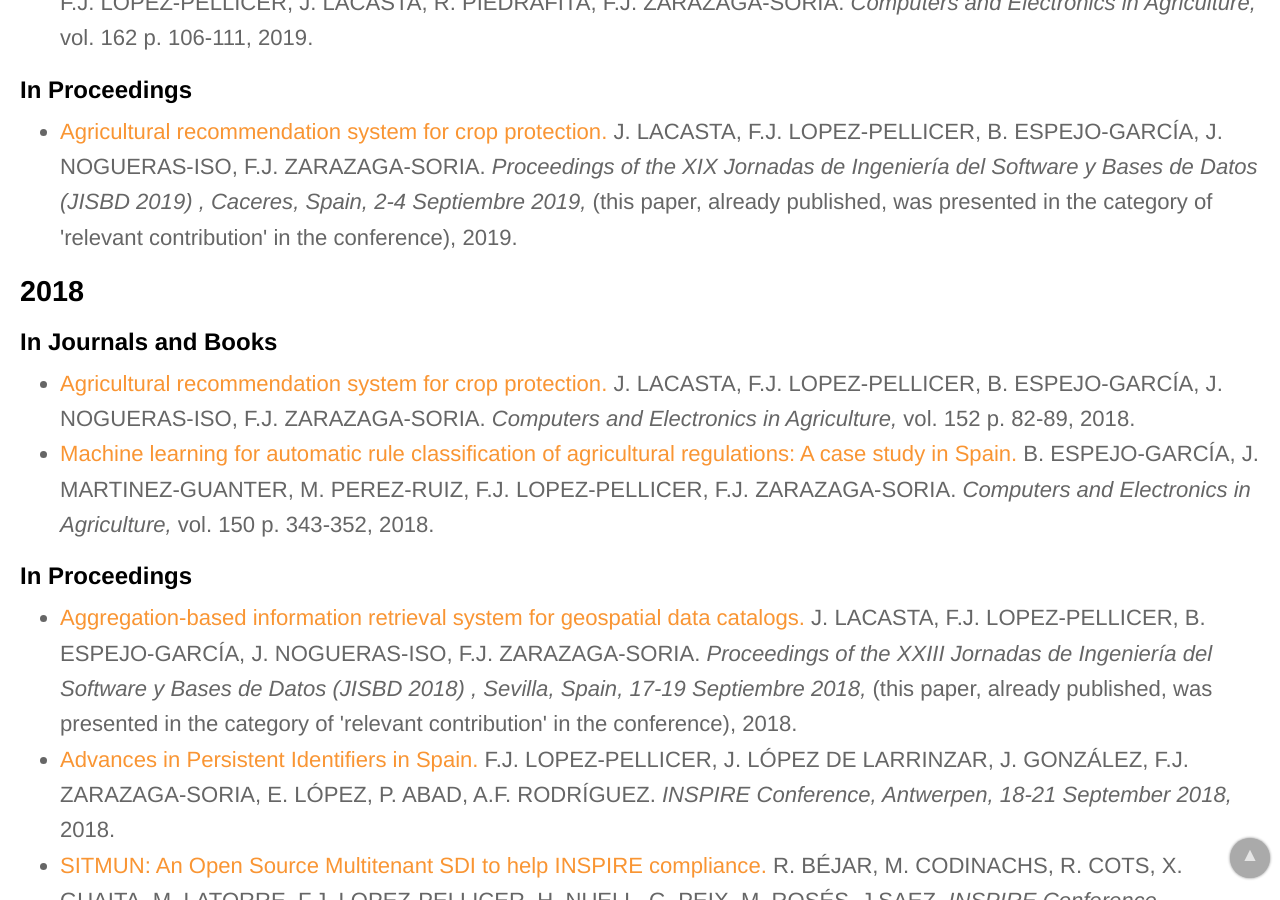
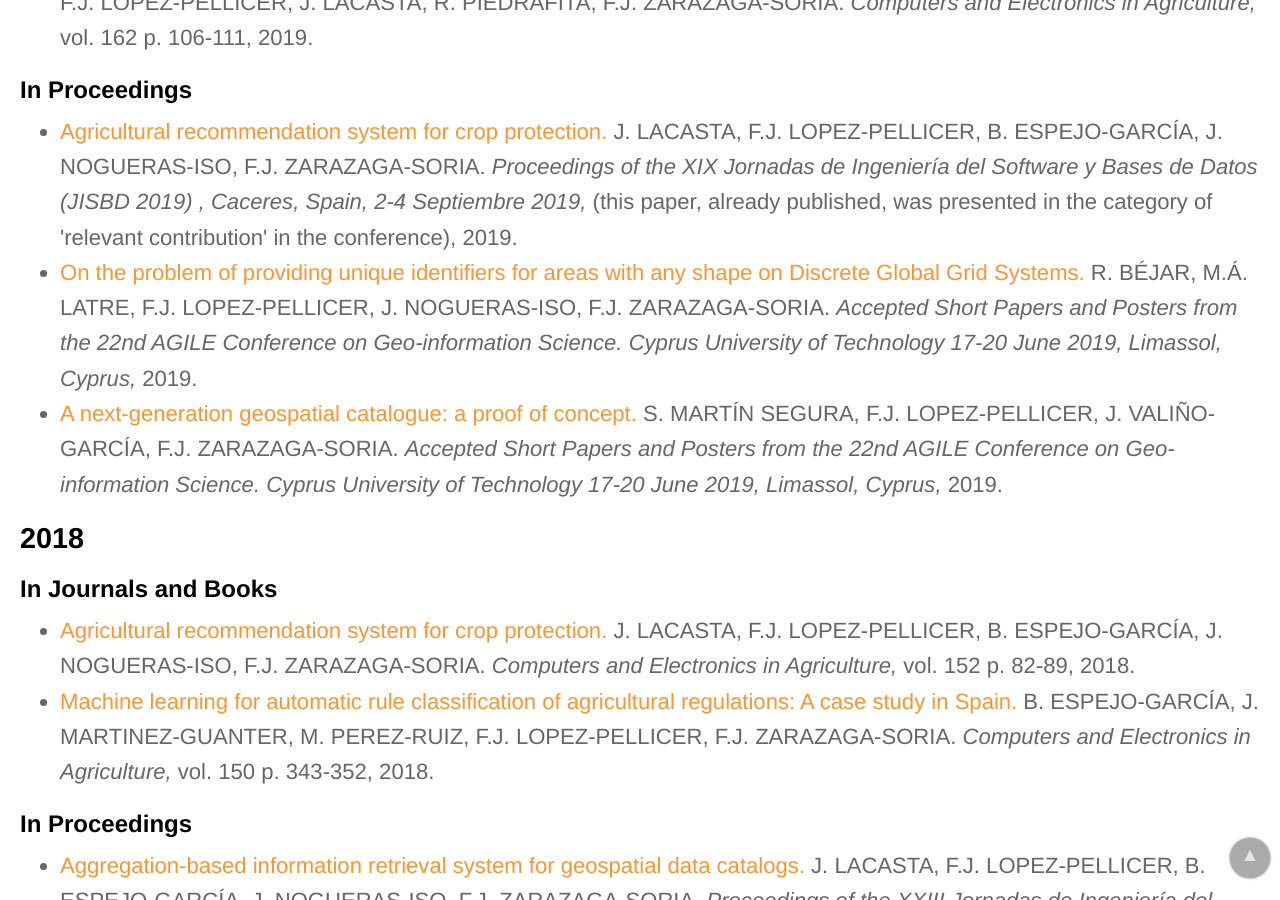
Before and after one commit to IAAA-Lab/IAAA-Lab.github.io, a Jekyll site: the page built from _staff/fjlopez.md, in a window 1280 px wide and 900 px high, scrolled down 1419 px. Built offline with Jekyll 4.4.1, drawn with Linux system fonts in a browser that asks for light colours.

Commit message:
Inclusión artículos AGILE 2019
On the problem of providing unique identifiers for areas with any shape on Discrete Global Grid Systems
A next-generation geospatial catalogue: a proof of concept

```diff
--- a/_data/papers.yml
+++ b/_data/papers.yml
@@ -47,6 +47,18 @@
   authors: J. LACASTA, F.J. LOPEZ-PELLICER, B. ESPEJO-GARCÍA, J. NOGUERAS-ISO, F.J. ZARAZAGA-SORIA
   publication_conference: "Proceedings of the XIX Jornadas de Ingeniería del Software y Bases de Datos (JISBD 2019) , Caceres, Spain, 2-4 Septiembre 2019"
   publication_detail: "(this paper, already published, was presented in the category of 'relevant contribution' in the conference)"
+  year: 2019
+# -------------------
+- title: "On the problem of providing unique identifiers for areas with any shape on Discrete Global Grid Systems"
+  url: https://agile-online.org/images/conference_2019/documents/short_papers/58_Upload_your_PDF_file.pdf
+  authors: R. BÉJAR, M.Á. LATRE, F.J. LOPEZ-PELLICER, J. NOGUERAS-ISO, F.J. ZARAZAGA-SORIA
+  publication_conference: "Accepted Short Papers and Posters from the 22nd AGILE Conference on Geo-information Science. Cyprus University of Technology 17-20 June 2019, Limassol, Cyprus"
+  year: 2019
+# -------------------
+- title: "A next-generation geospatial catalogue: a proof of concept"
+  url: https://agile-online.org/images/conference_2019/documents/short_papers/110_Upload_your_PDF_file.pdf
+  authors: S. MARTÍN SEGURA, F.J. LOPEZ-PELLICER, J. VALIÑO-GARCÍA, F.J. ZARAZAGA-SORIA
+  publication_conference: "Accepted Short Papers and Posters from the 22nd AGILE Conference on Geo-information Science. Cyprus University of Technology 17-20 June 2019, Limassol, Cyprus"
   year: 2019
 # -------------------
 - title: "TRAFAIR: Análisis de los flujos de tráfico para mejorar la calidad del aire urbano"
```
